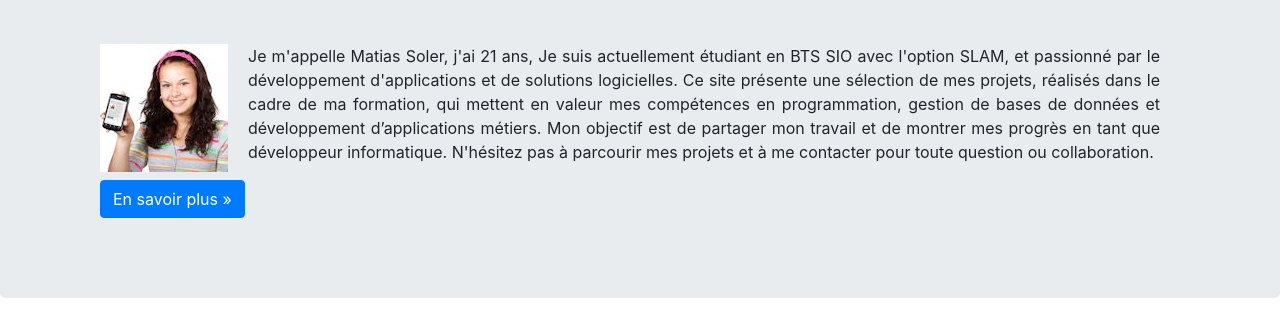
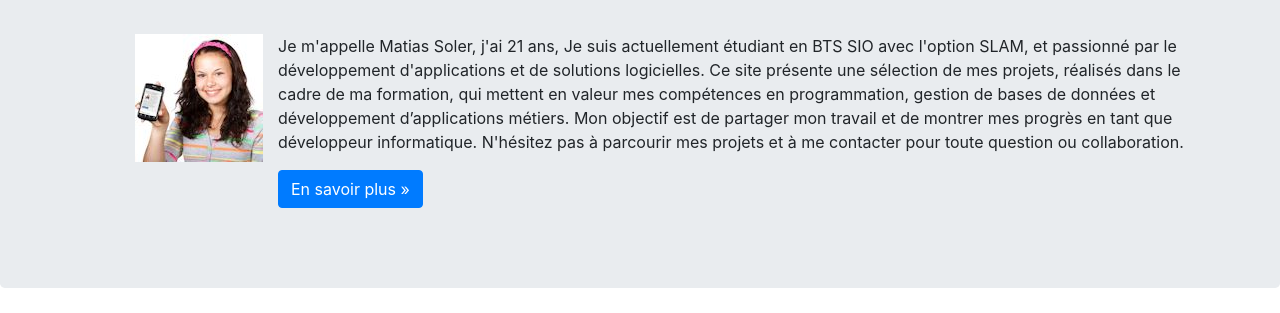
Before and after one commit to MatiasSoler1/matiassoler.github.io, a plain HTML site: page Index.html in a window 1280 px wide. Shown: the part 56-369 px from the top of the page. Drawn offline with nearby package versions, Linux system fonts and the light colour scheme.

Commit message:
Modification des pages existantes v2 Task #10 - Remplissage a ma facon des pages

```diff
--- a/Index.html
+++ b/Index.html
@@ -114,14 +114,21 @@
         </nav>
 
         <div class="jumbotron">
+            <div class="row">
+                    <div class="col-md-1.5">
                         <img id="profil" src="images/AmeliaPilou.jpg" alt=" Ma Photo d'identité">
+                    </div>
+                    <div class="col-md-10">
+                        <div class="text-block">
                             <p>Je m'appelle Matias Soler, j'ai 21 ans, Je suis actuellement étudiant en BTS SIO avec l'option SLAM, et passionné par le développement d'applications et de solutions logicielles.
                                 Ce site présente une sélection de mes projets, réalisés dans le cadre de ma formation, qui mettent en valeur mes compétences en programmation, gestion de bases de données et développement d’applications métiers.
                                 Mon objectif est de partager mon travail et de montrer mes progrès en tant que développeur informatique. N'hésitez pas à parcourir mes projets et à me contacter pour toute question ou collaboration.
                             <p><a class="btn btn-primary" href="pages/cv.html" target="_blank"
                                   role="button">En savoir plus »</a>
                             </p>
-
+                        </div>
+                    </div>
+            </div>
         </div> <!-- Emplacement pour le contenu principal de la page -->
         <footer>
             <div class="container">
--- a/css/styles.css
+++ b/css/styles.css
@@ -4,17 +4,6 @@
 */
 
 .jumbotron{
-    padding-left: 100px;
-    padding-right: 120px;
-    padding-top: 100px;
+    padding-top: 90px;
+    padding-left: 150px;
 }
-
-.jumbotron p{
-    text-align: justify;
-    justify-content: center;
-}
-
-.jumbotron img{
-    float: left;
-    padding-right: 20px;
-}
```
Also changed, not shown: css/cv.css (added, +8 -0 lines), pages/cv.html (+16 -4 lines). Lines whose indentation alone changed are shown as unchanged.
